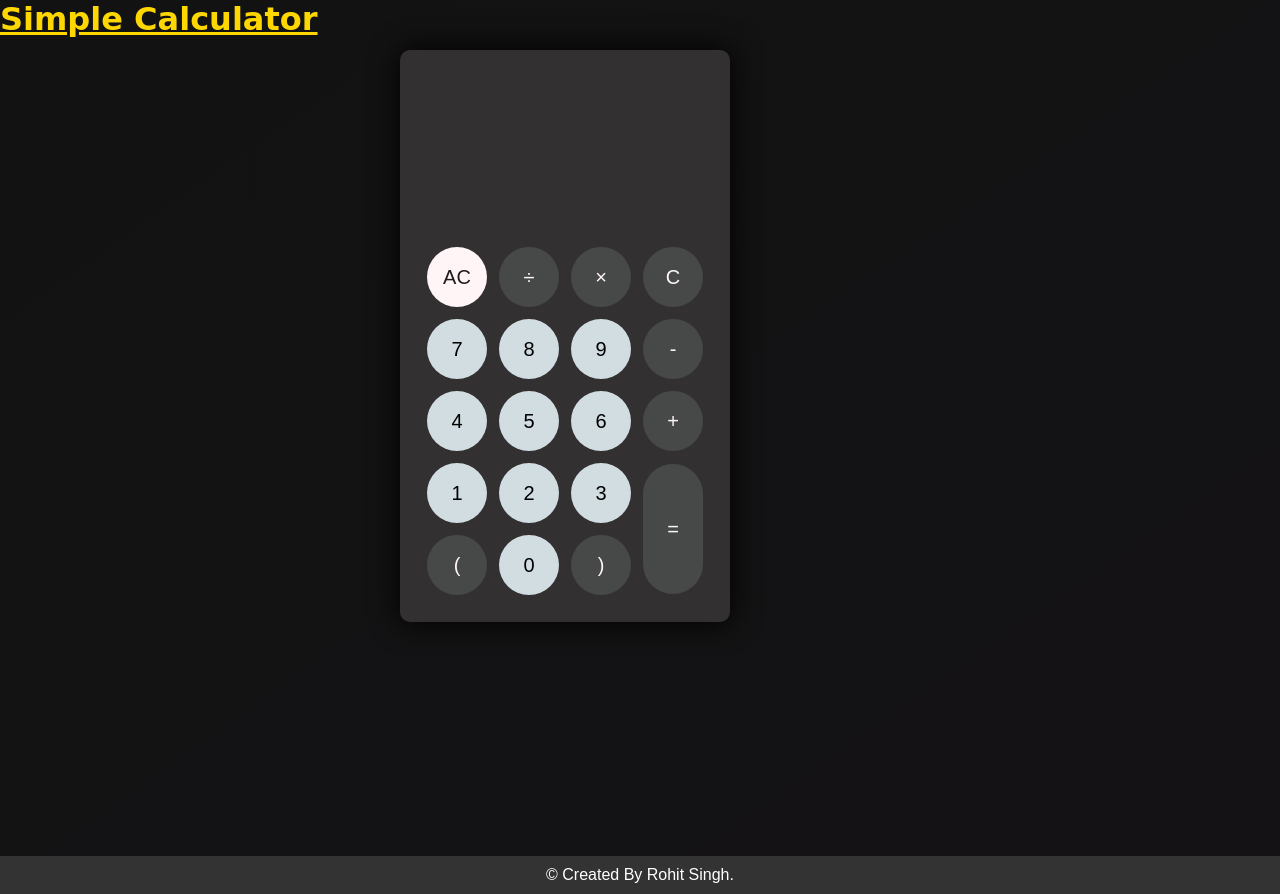
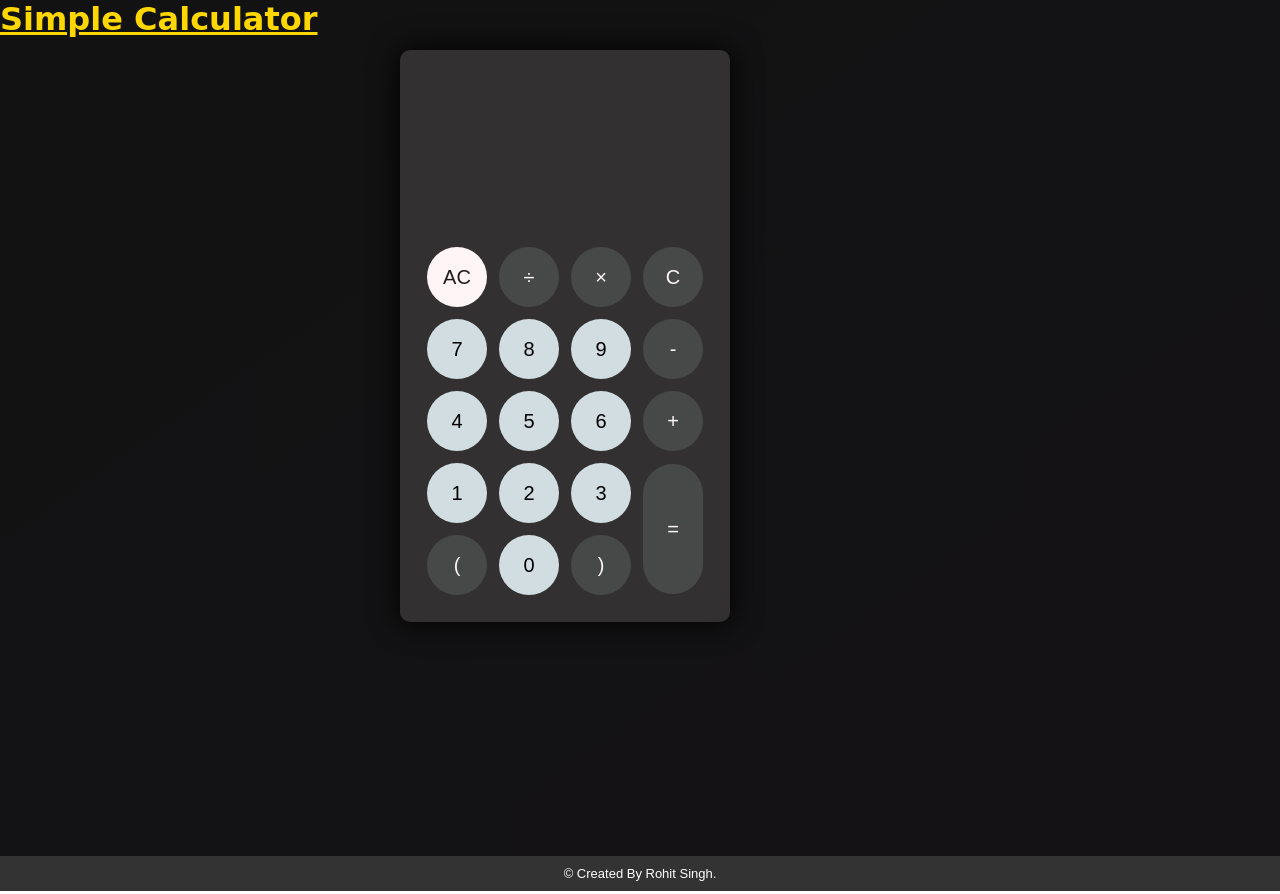
Before and after one commit to Rohit7Be/Calculator-web-project, a plain HTML site: page index.html in a window 1280 px wide. Drawn offline with Linux system fonts and the light colour scheme.

Commit message:
footer edit

```diff
--- a/style.css
+++ b/style.css
@@ -119,3 +119,7 @@ button#equal {
 h1{
     font-family: cursive;
 }
+ footer p{
+    font-size: small;
+    font-family: sans-serif;
+ }
```
